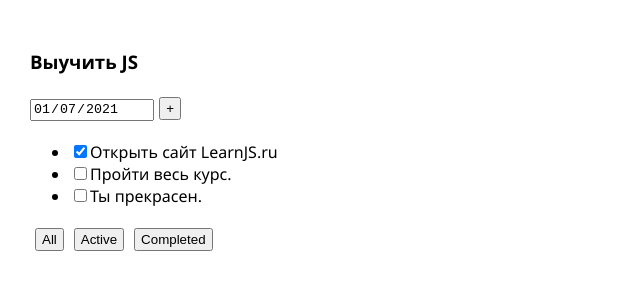
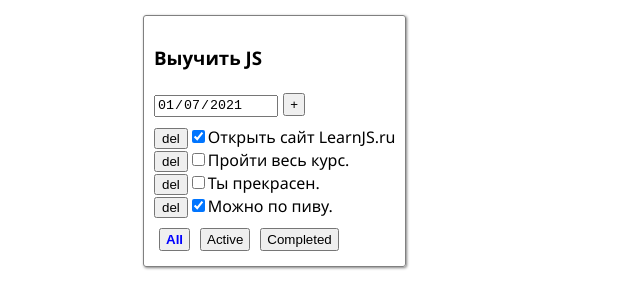
Before and after one commit to ewgenTGM/it-incubator-todolist-ts-01, a React (Create React App) app: page / in a window 1280 px wide. Shown: the top 308 px of the page, without its empty margins (0-640 px from the left). Built offline with nearby package versions, Linux system fonts and the light colour scheme.

Commit message:
После второго урока

```diff
--- a/src/App.css
+++ b/src/App.css
@@ -1,8 +1,13 @@
 .App {
   padding: 30px;
-  display: flex;
 }
 
 .App > div {
   margin-right: 50px;
 }
+
+.appContainer{
+  margin: 0 auto;
+  max-width: 80%;
+  display: flex;
+}
--- a/src/App.tsx
+++ b/src/App.tsx
@@ -1,8 +1,15 @@
 import React from 'react';
-import TodoList, {TaskType, TodoListPropsType} from './TodoList';
 import './App.css';
+import TodoList, {TodoListPropsType} from './TodoList';
 
-const tasks: Array<TaskType> = [
+let dateNow: Date = new Date(Date.now());
+let dateNowString: string = `${dateNow.getFullYear()}-${dateNow.getMonth() < 9 ? '0' + (dateNow.getMonth() + 1) : dateNow.getMonth() + 1}-${dateNow.getDate() < 10 ? ('0' + dateNow.getDate()) : dateNow.getDate()}`;
+
+let todo: TodoListPropsType = {
+  id: 0,
+  label: 'Выучить JS',
+  date: dateNowString,
+  tasks: [
     {
       id: 1,
       label: 'Открыть сайт LearnJS.ru',
@@ -17,26 +24,22 @@ const tasks: Array<TaskType> = [
       id: 3,
       label: 'Ты прекрасен.',
       isDone: false
+    },
+    {
+      id: 4,
+      label: 'Можно по пиву.',
+      isDone: true
     }
-];
-
-let dateNow: Date = new Date(Date.now());
-let dateNowString: string = `${dateNow.getFullYear()}-${dateNow.getMonth() < 9 ? '0' + (dateNow.getMonth() + 1) : dateNow.getMonth() + 1}-${dateNow.getDate() < 10 ? ('0' + dateNow.getDate()) : dateNow.getDate()}`;
-
-const todo: TodoListPropsType = {
-  label: 'Выучить JS',
-  date: dateNowString,
-  tasks: tasks
+  ]
 };
 
-const App = () =>
-    (
-        <div className="App">
+
+const App = () => {
+  return <div className='appContainer'>
     <TodoList
-              label={todo.label}
-              tasks={todo.tasks}
-              date={todo.date}/>
-        </div>
-    );
+        {...todo}
+    />
+  </div>;
+};
 
 export default App;
--- a/src/TodoList.css
+++ b/src/TodoList.css
@@ -1,4 +1,23 @@
-.btn{
+.btn {
     padding: 2px 5px;
     margin: 5px;
 }
+
+.todo {
+    margin: 15px;
+    padding: 10px;
+    border: 1px solid gray;
+    border-radius: 3px;
+    box-shadow: 1px 1px 3px gray;
+}
+
+ul {
+    list-style: none;
+    margin: 5px 0;
+    padding: 0;
+}
+
+.active {
+    color: blue;
+    font-weight: bold;
+}
--- a/src/TodoList.tsx
+++ b/src/TodoList.tsx
@@ -1,4 +1,4 @@
-import React from 'react';
+import React, {useState} from 'react';
 import './TodoList.css';
 
 export type TaskType = {
@@ -8,15 +8,51 @@ export type TaskType = {
 }
 
 export type TodoListPropsType = {
+  id: number,
   label: string,
   date: string,
   tasks: Array<TaskType>
 }
 
+export type FilterValuesType = 'all' | 'active' | 'completed';
+
 const TodoList = (props: TodoListPropsType) => {
-  let todos = props.tasks.map(task => {
+
+  const [tasks, setTasks] = useState<Array<TaskType>>(props.tasks);
+  const [filter, setFilter] = useState<FilterValuesType>('all');
+
+  const changeFilter = (filter: FilterValuesType) => {
+    setFilter(filter);
+    console.log(filter);
+  };
+
+  const removeTask = (taskId: number): void => {
+    setTasks(tasks.filter(item => item.id !== taskId));
+  };
+
+  let tasksForTodoList;
+
+  switch (filter) {
+    case 'active':
+      tasksForTodoList = tasks.filter(task => !task.isDone);
+      break;
+    case 'completed':
+      tasksForTodoList = tasks.filter(tasks => tasks.isDone);
+      break;
+    case 'all':
+      tasksForTodoList = tasks;
+      break;
+    default:
+      tasksForTodoList = tasks;
+      break;
+  }
+
+  const mappedTasks = tasksForTodoList.map(task => {
     return (
-        <li>
+        <li key={task.id}>
+          <button onClick={() => removeTask(task.id)}>
+            del
+          </button>
           <input
               type="checkbox"
               readOnly={true}
@@ -25,8 +61,9 @@ const TodoList = (props: TodoListPropsType) => {
         </li>
     );
   });
+
   return (
-      <div>
+      <div className='todo'>
         <h3>{props.label}</h3>
         <div>
           <input
@@ -36,12 +73,21 @@ const TodoList = (props: TodoListPropsType) => {
           <button className='btn'>+</button>
         </div>
         <ul>
-          {todos}
+          {mappedTasks}
         </ul>
         <div>
-          <button className='btn'>All</button>
-          <button className='btn'>Active</button>
-          <button className='btn'>Completed</button>
+          <button
+              className={`btn ${filter==='all'?'active':''}`}
+              onClick={() => changeFilter('all')}>All
+          </button>
+          <button
+              className={`btn ${filter==='active'?'active':''}`}
+              onClick={() => changeFilter('active')}>Active
+          </button>
+          <button
+              className={`btn ${filter==='completed'?'active':''}`}
+              onClick={() => changeFilter('completed')}>Completed
+          </button>
         </div>
       </div>
   );
--- a/src/index.tsx
+++ b/src/index.tsx
@@ -1,8 +1,8 @@
 import React from 'react';
 import ReactDOM from 'react-dom';
 import './index.css';
+import * as serviceWorker from './serviceWorker';
 import App from './App';
-import * as serviceWorker from './serviceWorker';
 
 ReactDOM.render(<App/>, document.getElementById('root'));
 serviceWorker.unregister();
```
Lines whose indentation alone changed are shown as unchanged.
